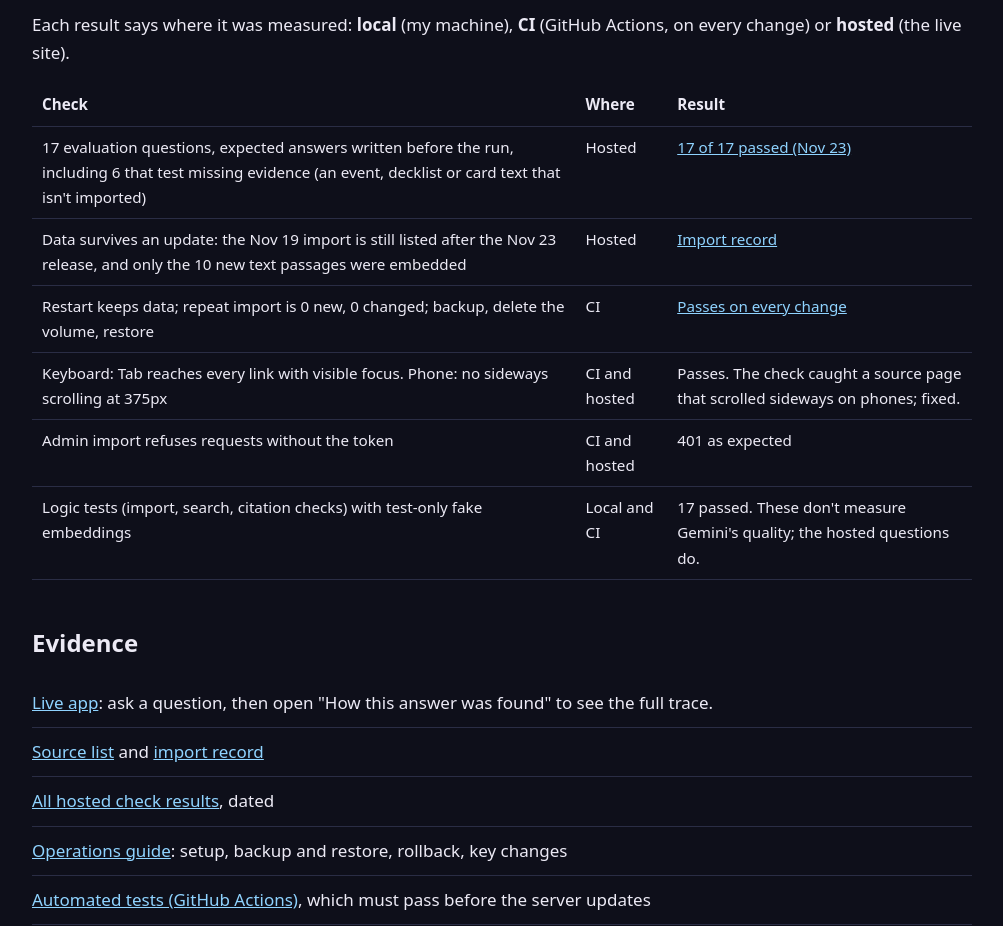
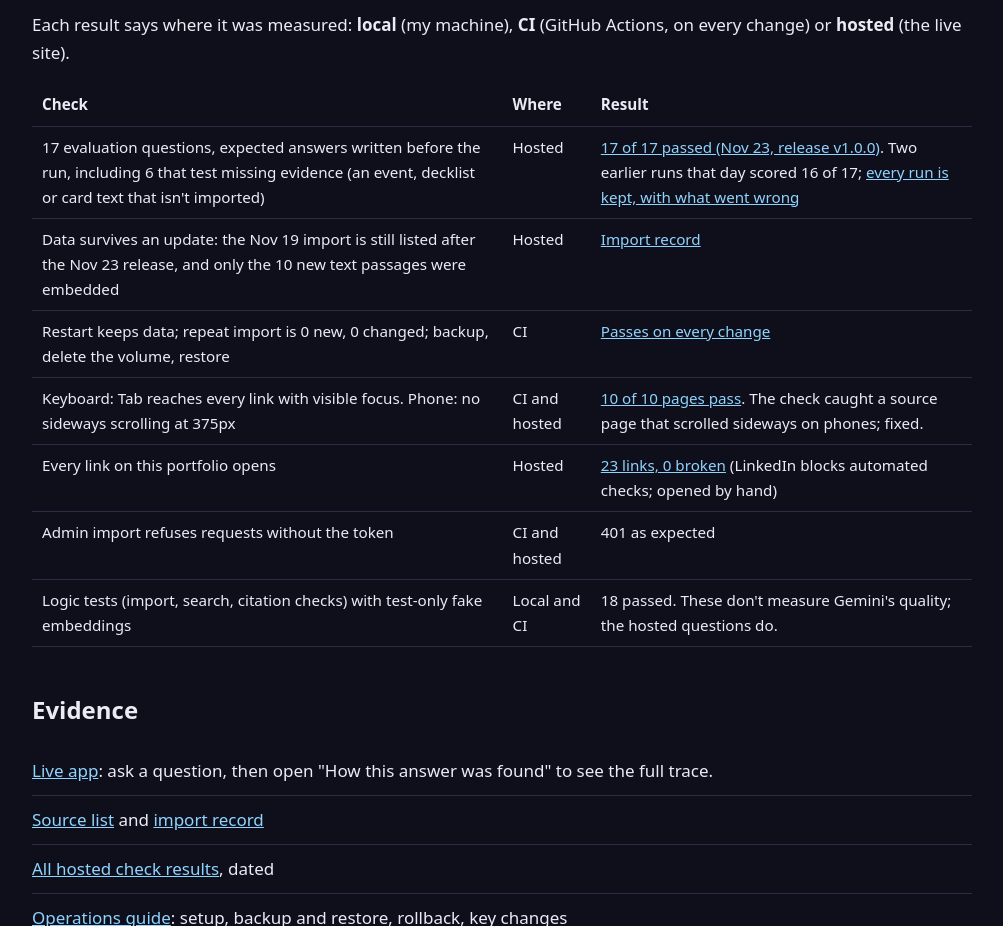
Before and after one commit to pb392/xenoshin-site, a plain HTML site: page portfolio/projects/elestrals-rag.html in a window 1280 px wide. Shown: the part 1540-2466 px from the top of the page, without its empty margins (138-1141 px from the left). Drawn offline with Linux system fonts and the light colour scheme.

Commit message:
Case study and run index: release run 2026-11-23T1904Z (17/17)
Co-Authored-By: Claude Opus 5.5 <noreply@anthropic.com>
Claude-Session: https://claude.ai/code/session_01D6WH2UBFk2ErUGhfqywFk9

```diff
--- a/portfolio/projects/elestrals-rag.html
+++ b/portfolio/projects/elestrals-rag.html
@@ -62,12 +62,13 @@
       <table>
         <thead><tr><th>Check</th><th>Where</th><th>Result</th></tr></thead>
         <tbody>
-          <tr><td>17 evaluation questions, expected answers written before the run, including 6 that test missing evidence (an event, decklist or card text that isn't imported)</td><td>Hosted</td><td><a href="https://github.com/pb392/xenoshin-site/blob/main/rag/eval/hosted/2026-11-23T1646Z/results.md">17 of 17 passed (Nov 23)</a></td></tr>
+          <tr><td>17 evaluation questions, expected answers written before the run, including 6 that test missing evidence (an event, decklist or card text that isn't imported)</td><td>Hosted</td><td><a href="https://github.com/pb392/xenoshin-site/blob/main/rag/eval/hosted/2026-11-23T1904Z/results.md">17 of 17 passed (Nov 23, release v1.0.0)</a>. Two earlier runs that day scored 16 of 17; <a href="https://github.com/pb392/xenoshin-site/blob/main/rag/eval/hosted/README.md">every run is kept, with what went wrong</a></td></tr>
           <tr><td>Data survives an update: the Nov 19 import is still listed after the Nov 23 release, and only the 10 new text passages were embedded</td><td>Hosted</td><td><a href="https://rag.xenoshin.com/import-record">Import record</a></td></tr>
           <tr><td>Restart keeps data; repeat import is 0 new, 0 changed; backup, delete the volume, restore</td><td>CI</td><td><a href="https://github.com/pb392/xenoshin-site/actions/workflows/ci.yml">Passes on every change</a></td></tr>
-          <tr><td>Keyboard: Tab reaches every link with visible focus. Phone: no sideways scrolling at 375px</td><td>CI and hosted</td><td>Passes. The check caught a source page that scrolled sideways on phones; fixed.</td></tr>
+          <tr><td>Keyboard: Tab reaches every link with visible focus. Phone: no sideways scrolling at 375px</td><td>CI and hosted</td><td><a href="https://github.com/pb392/xenoshin-site/blob/main/rag/eval/hosted/2026-11-23T1904Z/ui.md">10 of 10 pages pass</a>. The check caught a source page that scrolled sideways on phones; fixed.</td></tr>
+          <tr><td>Every link on this portfolio opens</td><td>Hosted</td><td><a href="https://github.com/pb392/xenoshin-site/blob/main/rag/eval/hosted/2026-11-23T1904Z/links.md">23 links, 0 broken</a> (LinkedIn blocks automated checks; opened by hand)</td></tr>
           <tr><td>Admin import refuses requests without the token</td><td>CI and hosted</td><td>401 as expected</td></tr>
-          <tr><td>Logic tests (import, search, citation checks) with test-only fake embeddings</td><td>Local and CI</td><td>17 passed. These don't measure Gemini's quality; the hosted questions do.</td></tr>
+          <tr><td>Logic tests (import, search, citation checks) with test-only fake embeddings</td><td>Local and CI</td><td>18 passed. These don't measure Gemini's quality; the hosted questions do.</td></tr>
         </tbody>
       </table>
     </div>
```
Also changed, not shown: 1 other file.
